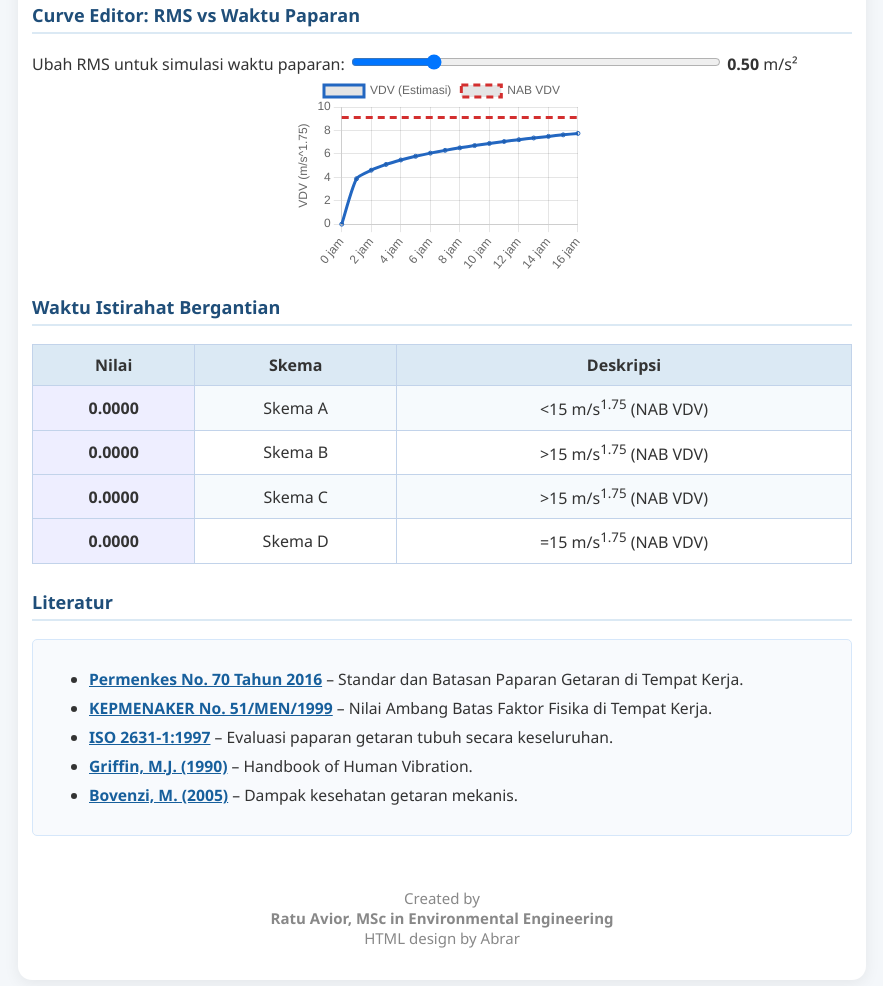
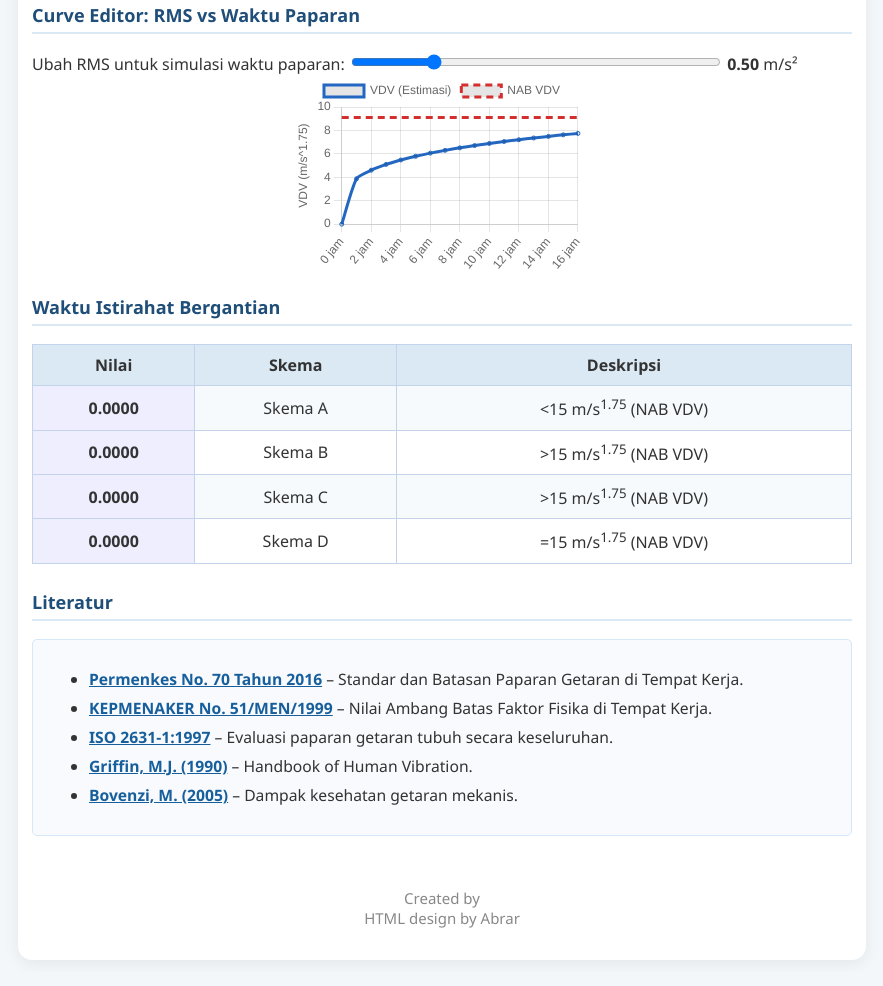
Before and after one commit to mokhamadabrar/vibration, a plain HTML site: page index.html in a window 1280 px wide. Shown: the part 1068-2054 px from the top of the page, without its empty margins (198-1081 px from the left). Drawn offline with nearby package versions, Linux system fonts and the light colour scheme.

Commit message:
Update index.html

```diff
--- a/index.html
+++ b/index.html
@@ -316,7 +316,6 @@
     <footer>
       <div style="padding:14px 0 0 0;">
         Created by<br>
-        <strong>Ratu Avior, MSc in Environmental Engineering</strong><br>
         HTML design by Abrar
       </div>
     </footer>
```
